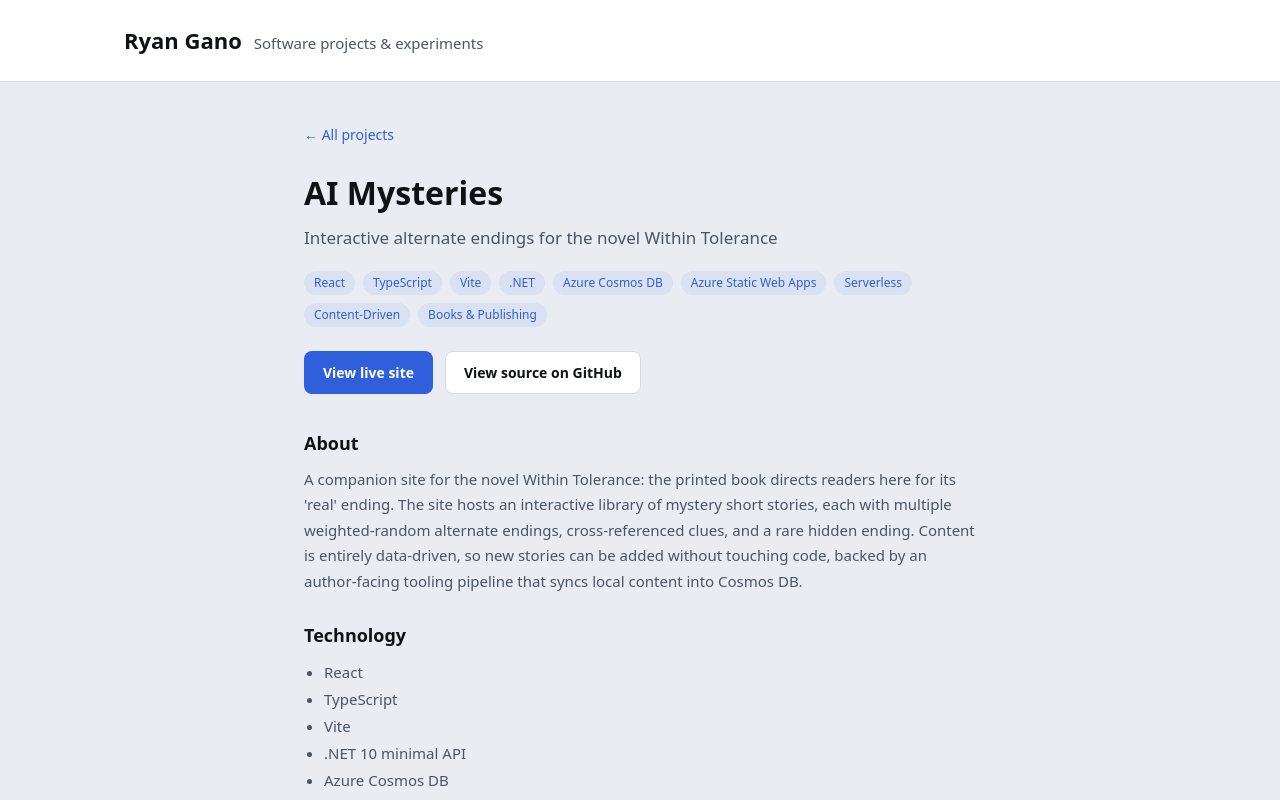
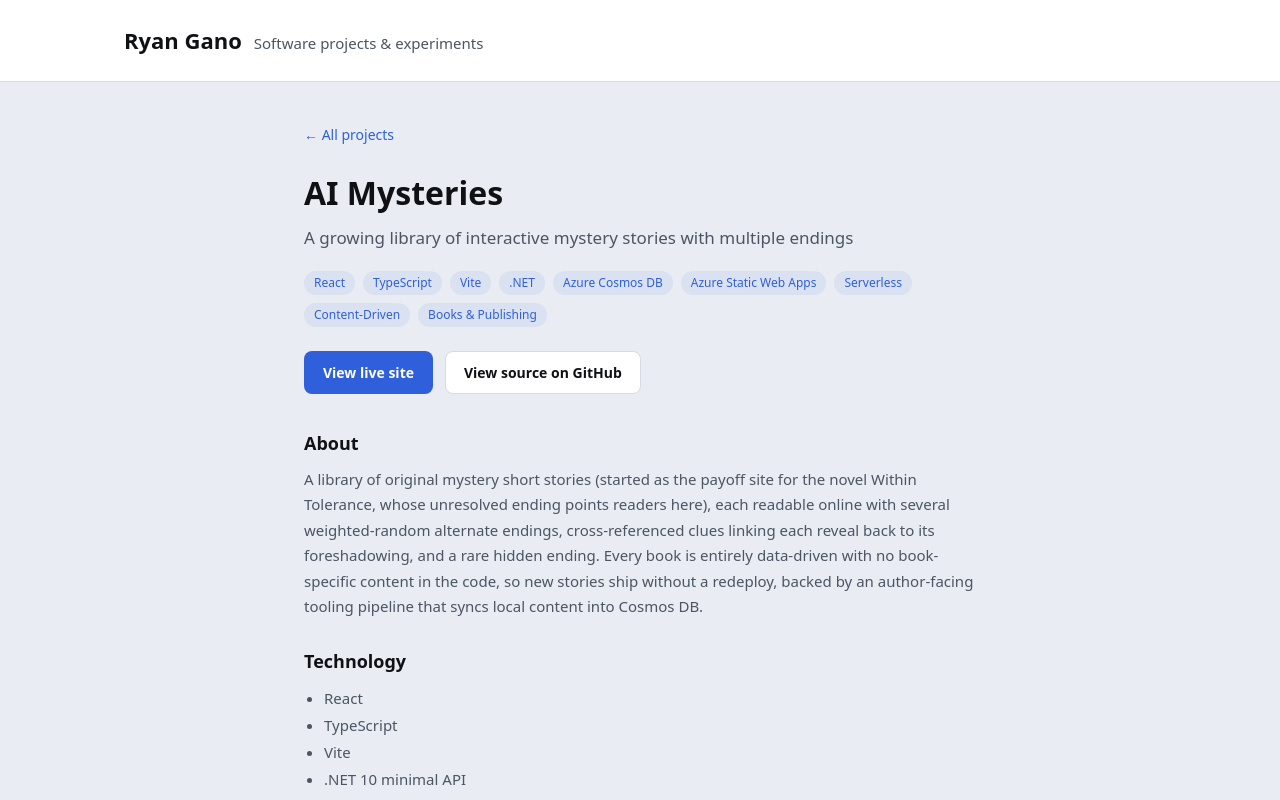
Before and after one commit to RyanGano/home-page, a React (Vite) app: page /projects/ai-mysteries in a window 1280 px wide. Shown: the top 800 px of the page. Built offline with nearby package versions, Linux system fonts and the light colour scheme.

Commit message:
Update AI Mysteries description to reflect its growth into a multi-book library
The description still described the early single-book (Within Tolerance) draft
of the site; it has since grown into a library of 28+ distinct mystery stories.

```diff
--- a/src/data/projects.ts
+++ b/src/data/projects.ts
@@ -17,9 +17,10 @@ export const projects: Project[] = [
   {
     slug: "ai-mysteries",
     name: "AI Mysteries",
-    tagline: "Interactive alternate endings for the novel Within Tolerance",
+    tagline:
+      "A growing library of interactive mystery stories with multiple endings",
     description:
-      "A companion site for the novel Within Tolerance: the printed book directs readers here for its 'real' ending. The site hosts an interactive library of mystery short stories, each with multiple weighted-random alternate endings, cross-referenced clues, and a rare hidden ending. Content is entirely data-driven, so new stories can be added without touching code, backed by an author-facing tooling pipeline that syncs local content into Cosmos DB.",
+      "A library of original mystery short stories (started as the payoff site for the novel Within Tolerance, whose unresolved ending points readers here), each readable online with several weighted-random alternate endings, cross-referenced clues linking each reveal back to its foreshadowing, and a rare hidden ending. Every book is entirely data-driven with no book-specific content in the code, so new stories ship without a redeploy, backed by an author-facing tooling pipeline that syncs local content into Cosmos DB.",
     tags: [
       "React",
       "TypeScript",
```
